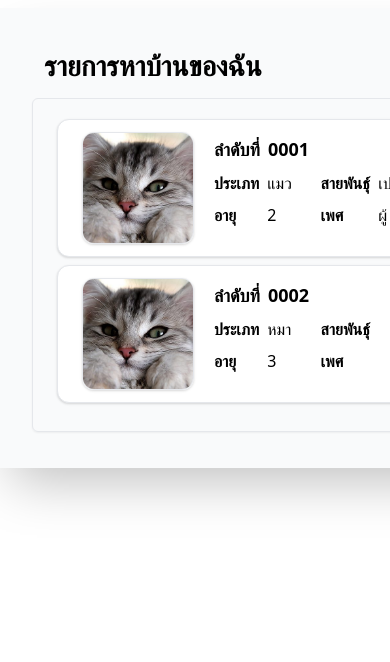
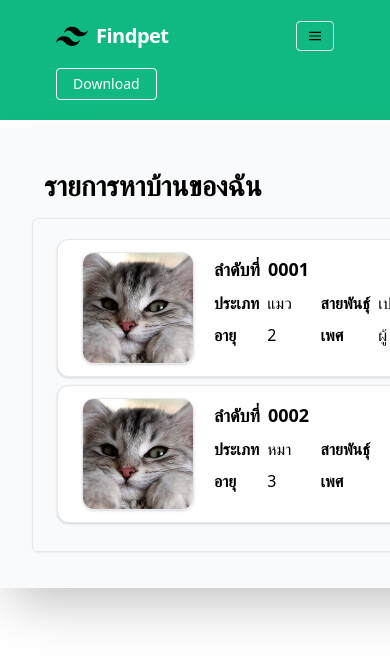
Before and after one commit to inzee86333/pet-new-home-front-end, a Next.js app: page /authenticated/owner/list_pet_owner in a window 390 px wide. Shown: the top 662 px of the page. Built offline with nearby package versions, Linux system fonts and the light colour scheme.

Commit message:
Update navber

```diff
--- a/components/navbar.js
+++ b/components/navbar.js
@@ -5,26 +5,25 @@ import Link from 'next/link'
 //   { href: 'https://nextjs.org/docs', label: 'Docs' },
 // ]
 
-export default function Nav() {
+export function Navber() {
   return (
-    <nav class="primarycolor shadow-lg min-w-max">
-      <ul className="flex items-center justify-between p-4 ">
-        <li>
-          <Link href="/">
-            <a className="text-blue-500 no-underline text-accent-1 dark:text-blue-300">
-              Logo
-            </a>
-          </Link>
-        </li>
-        <ul className="flex items-center justify-between space-x-4">
-          <a href="#" class="ml-8 whitespace-nowrap inline-flex items-center justify-center px-4 py-2 border-2 border-green-800 border-opacity-75 border-transparent rounded-md shadow-sm text-base text-black bg-gray-50 hover:bg-gray-300">
-            เข้าสู้ระบบ
-          </a>
-          <a href="#" class="ml-8 whitespace-nowrap inline-flex items-center justify-center px-4 py-2 border-2 border-green-800 border-opacity-75 border-transparent rounded-md shadow-sm text-base text-black bg-gray-50 hover:bg-gray-300">
-          สมัครสมาชิก
-          </a>
-        </ul>
-      </ul>
+    <nav className="flex items-center justify-between flex-wrap bg-green-500 p-5 px-14">
+      <div className="flex items-center flex-no-shrink text-white mr-6">
+        <svg className="h-8 w-8 mr-2" width="54" height="54" viewBox="0 0 54 54" xmlns="http://www.w3.org/2000/svg"><path d="M13.5 22.1c1.8-7.2 6.3-10.8 13.5-10.8 10.8 0 12.15 8.1 17.55 9.45 3.6.9 6.75-.45 9.45-4.05-1.8 7.2-6.3 10.8-13.5 10.8-10.8 0-12.15-8.1-17.55-9.45-3.6-.9-6.75.45-9.45 4.05zM0 38.3c1.8-7.2 6.3-10.8 13.5-10.8 10.8 0 12.15 8.1 17.55 9.45 3.6.9 6.75-.45 9.45-4.05-1.8 7.2-6.3 10.8-13.5 10.8-10.8 0-12.15-8.1-17.55-9.45-3.6-.9-6.75.45-9.45 4.05z" /></svg>
+        <span className="font-semibold text-xl tracking-tight">Findpet</span>
+      </div>
+      <div className="block lg:hidden">
+        <button className="flex items-center px-3 py-2 border rounded text-teal-lighter border-teal-light hover:text-white hover:border-white">
+          <svg className="h-3 w-3" viewBox="0 0 20 20" xmlns="http://www.w3.org/2000/svg"><title>Menu</title><path d="M0 3h20v2H0V3zm0 6h20v2H0V9zm0 6h20v2H0v-2z" /></svg>
+        </button>
+      </div>
+      <div className="w-full block flex-grow lg:flex lg:items-center lg:w-auto">
+        <div className="text-sm lg:flex-grow">
+        </div>
+        <div>
+          <a href="#" className="inline-block text-sm px-4 py-2 leading-none border rounded text-white border-white hover:border-transparent hover:text-teal hover:bg-white mt-4 lg:mt-0">Download</a>
+        </div>
+      </div>
     </nav>
   )
 }
--- a/pages/authenticated/owner/add_pet.js
+++ b/pages/authenticated/owner/add_pet.js
@@ -6,6 +6,7 @@ import { PrimaryButton } from '../../../components/button'
 import { provinceList, animalTypeList, speciesList, birthYearList, animalSexList } from '../../../data/direct'
 import { contrinerCard, contrinerMain } from '../../../components/tailwindClass'
 import { urlListPetOwner } from '../../urls'
+import { Navber } from '../../../components/navbar'
 
 export default function AddPet() {
     const router = useRouter()
@@ -32,6 +33,7 @@ export default function AddPet() {
 
     return (
         <div>
+            <Navber/>
             <div className={ contrinerMain }>
                 <h1>รายละเอียดสัตว์เลี้ยง</h1>
                 <div className={contrinerCard}>
--- a/pages/authenticated/owner/list_pet_owner.js
+++ b/pages/authenticated/owner/list_pet_owner.js
@@ -3,6 +3,7 @@ import { contrinerCard, contrinerMain } from '../../../components/tailwindClass'
 import { SecondaryButton, CardInfoPetOwnerButton } from '../../../components/button'
 import { urlAddPet } from '../../urls'
 import { animalOwner } from '../../../data/direct'
+import { Navber } from '../../../components/navbar'
 
 export default function list_pet_owner() {
     const router = useRouter()
@@ -13,14 +14,16 @@ export default function list_pet_owner() {
     }
 
     return (
+        <div>
+            <Navber/>
             <div className={contrinerMain}>
                 <div className="flex justify-between">
                     <h1 className="py-1">รายการหาบ้านของฉัน</h1>
-                <SecondaryButton onClick={addPet} type="button" label="เพิ่มสัตว์เลี้ยง"/>
+                    <SecondaryButton onClick={addPet} type="button" label="เพิ่มสัตว์เลี้ยง" />
                 </div>
                 <div className={contrinerCard}>
                     <div className="flex flex-col">
-                    { animalOwner.map( json => (
+                        {animalOwner.map(json => (
                             <CardInfoPetOwnerButton key={json.id}
                                 id={json.id}
                                 type={json.type}
@@ -35,5 +38,6 @@ export default function list_pet_owner() {
                     </div>
                 </div>
             </div>
+        </div>
     );
 }
--- a/pages/unauthenticated/forget_password.js
+++ b/pages/unauthenticated/forget_password.js
@@ -1,8 +1,6 @@
 import { useState } from 'react'
 import { TextInput, PasswordInput } from '../../components/input'
 import { PrimaryButton, TextButton } from '../../components/button'
-import { ArrowBack } from '../../components/icon-button'
-import { urlLogin } from '../urls'
 
 export default function ForgetPassword() {
     const [inputForgetPassword, setinputForgetPassword] = useState('')
@@ -15,10 +13,9 @@ export default function ForgetPassword() {
     return (
         <div className="flex h-screen bganimal">
             <div className="w-auto min-w-max max-w-max p-8 m-auto shadow-2xl bg-gray-50">
-                <ArrowBack href={urlLogin}></ArrowBack>
                 <h1 style={{ fontSize: 28 }} className="mx-auto h-min w-max mb-5">ลืมรหัสผ่าน?</h1>
                 <div className="mx-3 md:flex">
-                    <TextInput id="inputForgetPassword" label="กรุณากรอกชื่อผู้ใช้หรืออีเมลเพื่อส่งรหัส" placeholder="ชื่อผู้ใช้หรืออีเมล" value={inputForgetPassword}
+                    <TextInput id="inputForgetPassword" label="กรุณากรอกอีเมลเพื่อส่งรหัส" placeholder="ชื่อผู้ใช้หรืออีเมล" value={inputForgetPassword}
                         onChange={e => setinputForgetPassword(e.target.value)} required={true}/>
                 </div>
                 <div className="mx-3 flex py-2">
--- a/pages/unauthenticated/login.js
+++ b/pages/unauthenticated/login.js
@@ -30,7 +30,7 @@ export default function Login() {
             <div className="w-auto min-w-max max-w-max md:px-24 p-8 m-auto shadow-2xl bg-gray-50">
                 <h1 style={{ fontSize: 28 }} className="mx-auto h-min w-max mb-5">ลงชื่อเข้าใช้</h1>
                 <div className="mx-3 md:flex">
-                    <TextInput id="email" label="ชื่อผู้ใช้" placeholder="ชื่อผู้ใช้ของท่าน" value={email}
+                    <TextInput id="email" label="อีเมล" placeholder="อีเมลของท่าน" value={email}
                         onChange={e => setEmail(e.target.value)} required={true}/>
                 </div>
                 <div className="mx-3 md:flex">
--- a/pages/unauthenticated/register.js
+++ b/pages/unauthenticated/register.js
@@ -2,8 +2,6 @@ import { useState } from 'react'
 import ImageUploading from 'react-images-uploading';
 import { TextInput, TextAreaInput } from '../../components/input'
 import { PrimaryButton, SecondaryButton } from '../../components/button'
-import { ArrowBack } from '../../components/icon-button'
-import { urlLogin } from '../urls'
 import { required, requiredMatch } from '../../functions/validations'
 
 export default function Register() {
@@ -47,7 +45,6 @@ export default function Register() {
     return (
         <div className="flex h-max bganimal">
             <div className="box-content w-auto min-w-max max-w-max m-auto p-8 shadow-2xl my-8 bg-gray-50">
-                <ArrowBack href={urlLogin}></ArrowBack>
                 <div>
                     <ImageUploading
                         value={images}
```
Also changed, not shown: 1 other file (tests, documents, lock files or other folders). Lines whose indentation alone changed are shown as unchanged.
